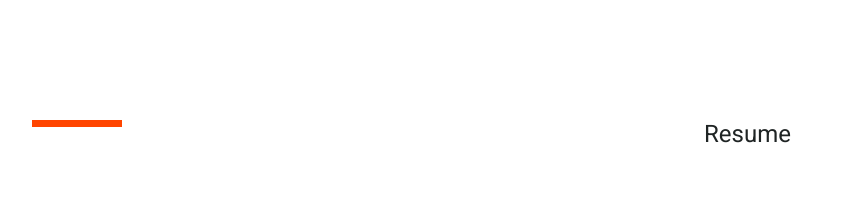
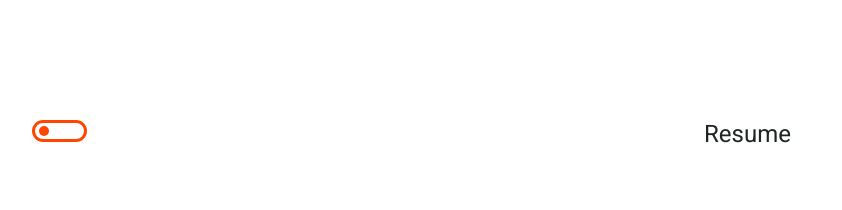
Before and after one commit to eccentricdz/eccentricdz.github.io, a React (Create React App) app: page / in a window 1280 px wide. Shown: the top 210 px of the page, without its empty margins (160-1002 px from the left). Built offline with nearby package versions, Linux system fonts and the light colour scheme.

Commit message:
Dark Mode

```diff
--- a/package.json
+++ b/package.json
@@ -17,7 +17,7 @@
     "test": "react-scripts test",
     "eject": "react-scripts eject",
     "predeploy": "npm run build",
-    "deploy": "gh-pages -d build"
+    "deploy": "gh-pages -b mainline -d build"
   },
   "eslintConfig": {
     "extends": "react-app"
--- a/src/App.css
+++ b/src/App.css
@@ -1,6 +1,17 @@
 header, footer {
   display: flex;
   align-items: flex-start;
+}
+
+.App {
+  font-size: 24px;
+  padding: 15vh 15vw;
+  height: 100vh;
+  width: 100vw;
+  display: flex;
+  flex-direction: column;
+  justify-content: space-between;
+  transition: all 0.1s linear;
 }
 
 .left {
@@ -8,8 +19,8 @@ header, footer {
   position: relative;
 }
 
-footer *{
-  color: #a2a2a2;
+.App *{
+  color: #1F2424;
 }
 
 footer p {
@@ -31,16 +42,6 @@ header p {
 
 .primary .my-rotator p{
   color: orangered;
-}
-
-.App {
-  font-size: 24px;
-  padding: 15vh 15vw;
-  height: 100vh;
-  width: 100vw;
-  display: flex;
-  flex-direction: column;
-  justify-content: space-between;
 }
 
 #working {
@@ -110,3 +111,18 @@ header p {
       width: 15vw;
     }
 }
+
+
+/* dark mode */
+
+.App.dark {
+  background-color: #1F2424;
+}
+
+.App.dark *{
+  color: #CFCECE;
+}
+
+.App footer *, .App.dark footer *{
+  color: #a2a2a2;
+}
--- a/src/App.js
+++ b/src/App.js
@@ -2,14 +2,32 @@ import React from 'react';
 import './App.css';
 import Link from './components/Link';
 import Rotator from './components/Rotator';
+import Toggle from './components/Toggle';
 import Resume from './documents/resume.pdf';
 
-function App() {
+export default class App extends React.Component {
+  constructor(props) {
+    super(props)
+    this.state = {
+      mode: "light"
+    }
+
+    this.toggleMode = this.toggleMode.bind(this)
+  }
+
+  toggleMode() {
+    this.setState((state, props) => {
+      const mode = state.mode === "light" ? "dark" : "light"
+      return { mode }
+    })
+  }
+
+  render() {
     return (
-    <div className="App">
+      <div className={`${this.state.mode} App`}>
         <header>
           <section className="left">
-          <div id="my-dash"></div>
+            <Toggle handleToggle={this.toggleMode}></Toggle>
           </section>
           <section className="right">
             <Link href={Resume}>Resume</Link>
@@ -36,5 +54,4 @@ function App() {
       </div>
     );
   }
-
-export default App;
+}
--- /dev/null
+++ b/src/components/Toggle.css
@@ -0,0 +1,27 @@
+.toggle-container {
+  width: 55px;
+  height: 22px;
+  border: 3px solid orangered;
+  border-radius: 25px;
+  display: flex;
+  align-items: center;
+  position: relative;
+}
+
+.toggle-switch {
+  height: 10px;
+  width: 10px;
+  border-radius: 100%;
+  margin: 0 4px;
+  background: orangered;
+  position: absolute;
+  transition: all 250ms ease-in-out;
+}
+
+.toggle-container.left .toggle-switch {
+  left: 0;
+}
+
+.toggle-container.right .toggle-switch {
+  left: 31px;
+}
--- /dev/null
+++ b/src/components/Toggle.js
@@ -0,0 +1,30 @@
+import React from 'react';
+import './Toggle.css';
+
+export default class Toggle extends React.Component {
+  constructor(props) {
+    super(props);
+    this.state = {
+      switchPosition: "left"
+    }
+
+    this.toggle = this.toggle.bind(this)
+  }
+
+  toggle() {
+    this.setState((state, props) => {
+      const switchPosition = state.switchPosition === "left" ? "right" : "left"
+      return { switchPosition }
+    })
+
+    this.props.handleToggle();
+  }
+
+  render() {
+    return (
+      <div className={`${this.state.switchPosition} toggle-container`} onClick={this.toggle}>
+        <div className="toggle-switch"></div>
+      </div>
+    )
+  }
+}
--- a/src/index.css
+++ b/src/index.css
@@ -6,5 +6,4 @@ body {
 
 * {
   box-sizing: border-box;
-  color: #1F2424;
 }
```
Lines whose indentation alone changed are shown as unchanged.
